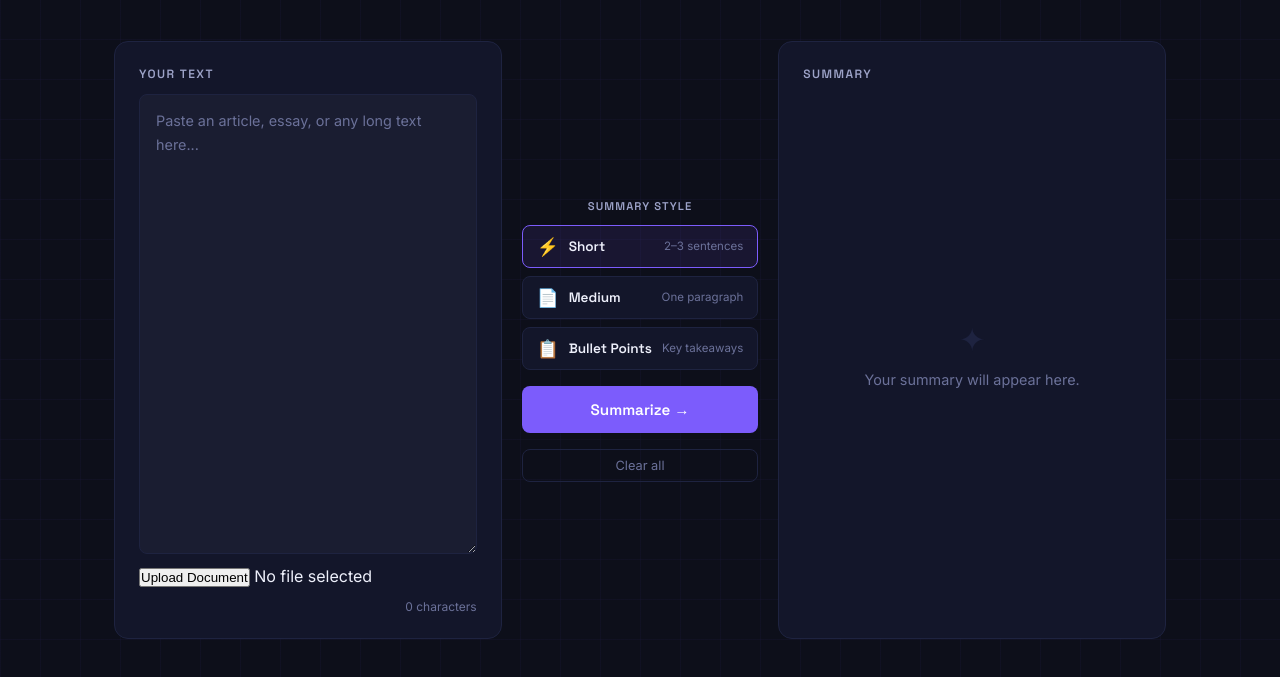
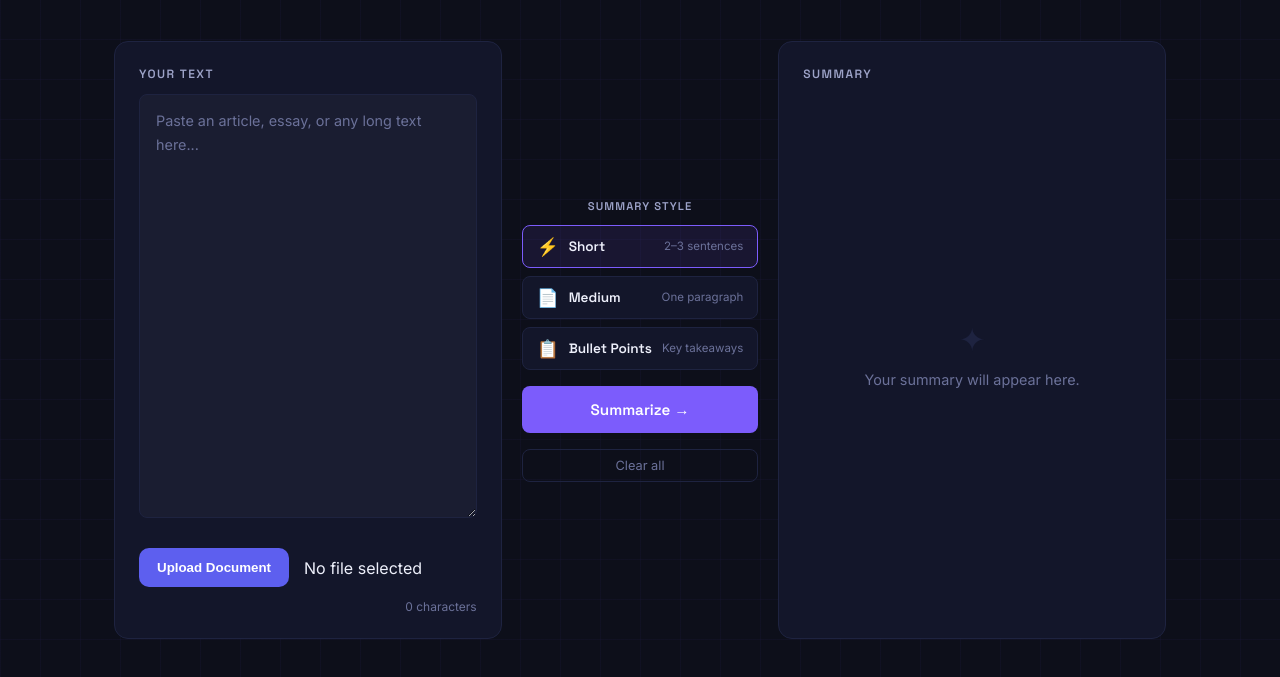
Before and after one commit to reetlunkad2007-hue/ai-project, a website: page index.html in a window 1280 px wide. Shown: the part 121-798 px from the top of the page. Drawn offline with Linux system fonts and the light colour scheme.

Commit message:
Add styles for upload button and container

```diff
--- a/style.css
+++ b/style.css
@@ -486,3 +486,52 @@ body {
   border-color: var(--accent);
   color: var(--accent-hover);
 }
+/* ==========================
+   Upload Button
+========================== */
+
+.upload-container{
+
+display:flex;
+align-items:center;
+gap:15px;
+margin-top:18px;
+
+}
+
+.btn-upload{
+
+background:#5d5fef;
+color:white;
+
+border:none;
+
+padding:12px 18px;
+
+border-radius:10px;
+
+cursor:pointer;
+
+font-weight:600;
+
+transition:.3s;
+
+}
+
+.btn-upload:hover{
+
+background:#4346d4;
+
+transform:translateY(-2px);
+
+}
+
+.file-name{
+
+font-size:14px;
+
+color:#bdbdbd;
+
+word-break:break-all;
+
+}
```
